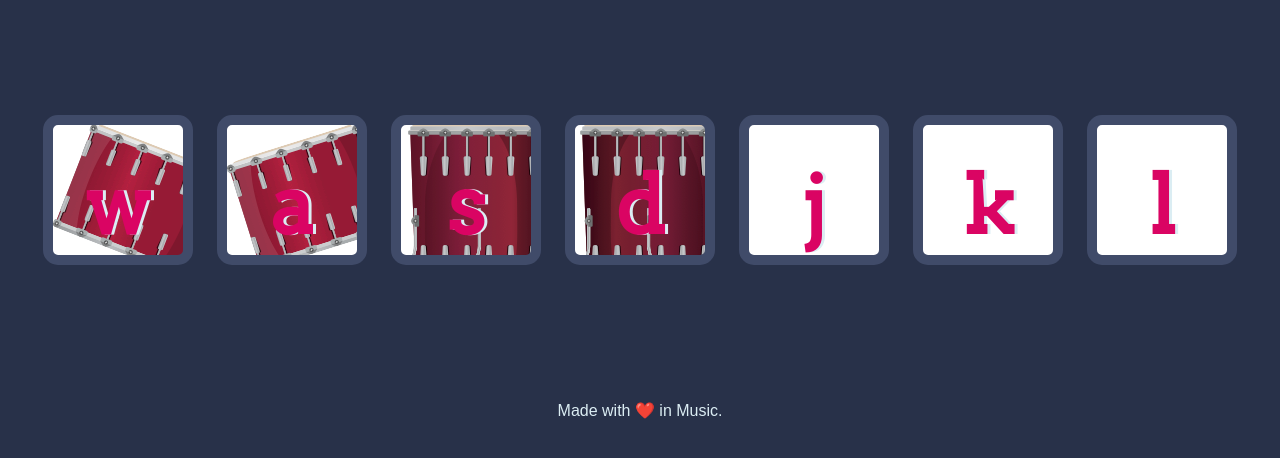
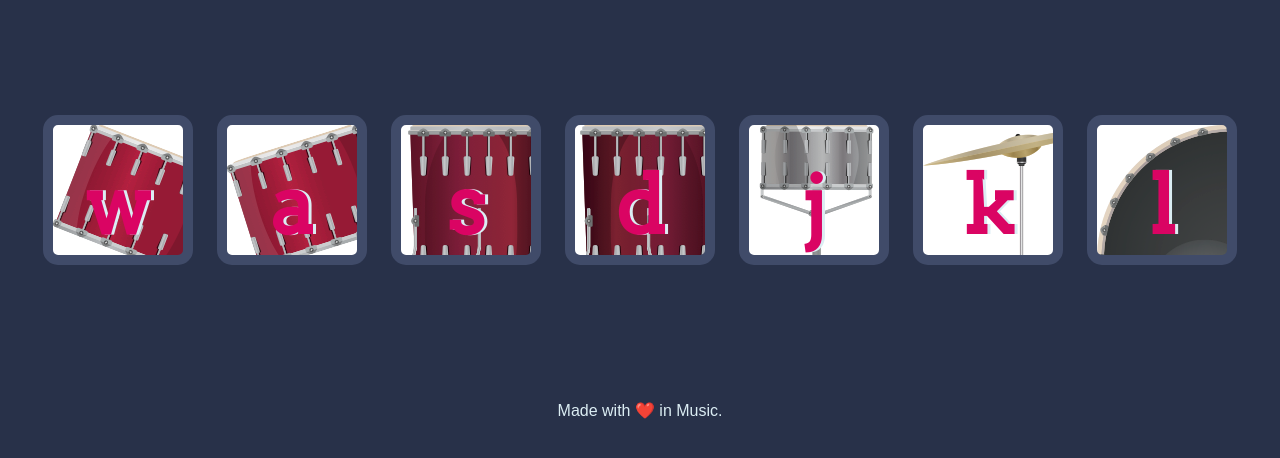
Before and after one commit to Ajeeth-Vijayalakshmi/Drum-kit, a plain HTML site: page index.html in a window 1280 px wide. Shown: the part 174-632 px from the top of the page. Drawn offline with Linux system fonts and the light colour scheme.

Commit message:
styles.css

```diff
--- a/styles.css
+++ b/styles.css
@@ -34,15 +34,15 @@
 
 .j {
 
-background-image: url("images/snare.png");
+background-image: url("snare.png");
 }
 
 .k {
-background-image: url("images/crash.png");
+background-image: url("crash.png");
 }
 
 .l {
-background-image: url("images/kick.png");
+background-image: url("kick.png");
 }
 
 .set {
```
